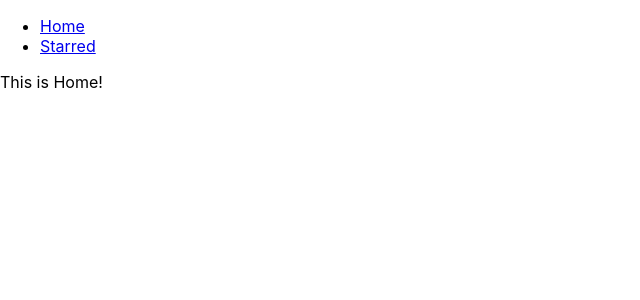
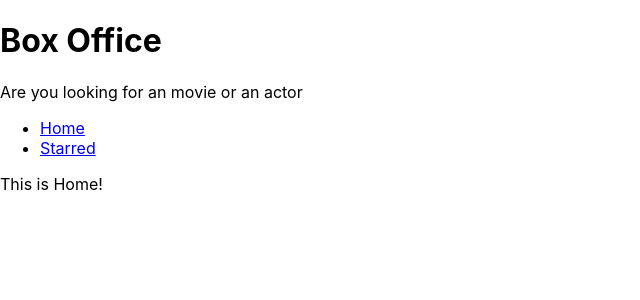
Before and after one commit to nygupta/Box-Office, a React (Create React App) app: page / in a window 1280 px wide. Shown: the top 300 px of the page, without its empty margins (0-640 px from the left). Built offline with nearby package versions, Linux system fonts and the light colour scheme.

Commit message:
layout management and title

```diff
--- a/src/App.js
+++ b/src/App.js
@@ -1,13 +1,10 @@
 import React from 'react';
 import { Switch, Route } from 'react-router-dom';
-import Navs from './components/Navs';
 import Home from './pages/Home';
 import Starred from './pages/Starred';
 
 function App() {
   return (
-    <div>
-      <Navs />
       <Switch>
         <Route exact path='/'>
           <Home />
@@ -20,7 +17,6 @@
           <h2>Page not Found!</h2>
         </Route>
       </Switch>
-    </div>
   );
 }
 
--- /dev/null
+++ b/src/components/MainPageLayout.js
@@ -0,0 +1,15 @@
+import React from 'react';
+import Navs from './Navs';
+import Title from './Title';
+
+const MainPageLayout = ({ children }) => {
+    return (
+        <div>
+            <Title title='Box Office' subtitle='Are you looking for an movie or an actor' />
+            <Navs />
+            {children}
+        </div>
+    );
+};
+
+export default MainPageLayout;
--- /dev/null
+++ b/src/components/Title.js
@@ -0,0 +1,12 @@
+import React from 'react';
+
+const Title = ({title, subtitle}) => {
+    return (
+        <div>
+            <h1>{title}</h1>
+            <p>{subtitle}</p>
+        </div>
+    );
+};
+
+export default Title;
--- a/src/pages/Home.js
+++ b/src/pages/Home.js
@@ -1,10 +1,11 @@
 import React from 'react';
+import MainPageLayout from '../components/MainPageLayout';
 
 const Home = () => {
     return (
-        <div>
+        <MainPageLayout>
             This is Home!
-        </div>
+        </MainPageLayout>
     );
 };
 
--- a/src/pages/Starred.js
+++ b/src/pages/Starred.js
@@ -1,10 +1,11 @@
 import React from 'react';
+import MainPageLayout from '../components/MainPageLayout';
 
 const Starred = () => {
     return (
-        <div>
+        <MainPageLayout>
             This is Starred!
-        </div>
+        </MainPageLayout>
     );
 };
 
```
